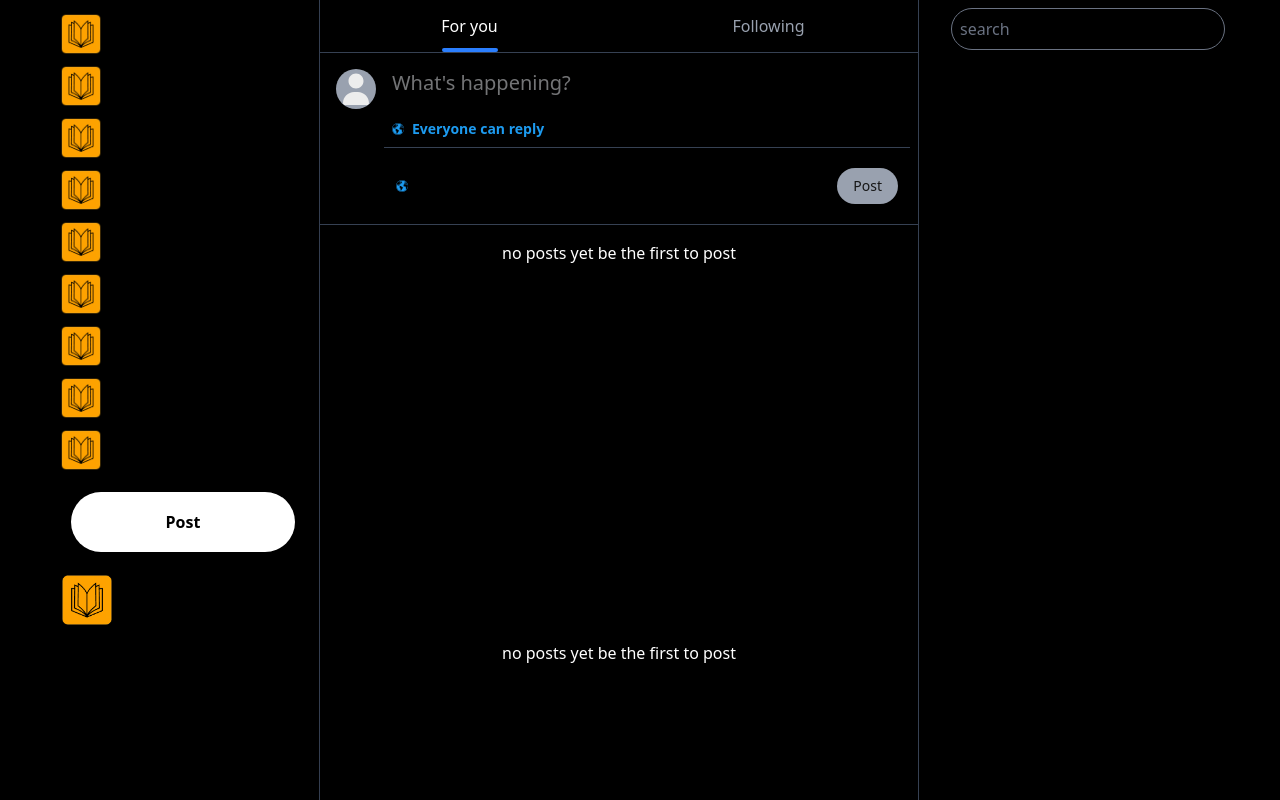
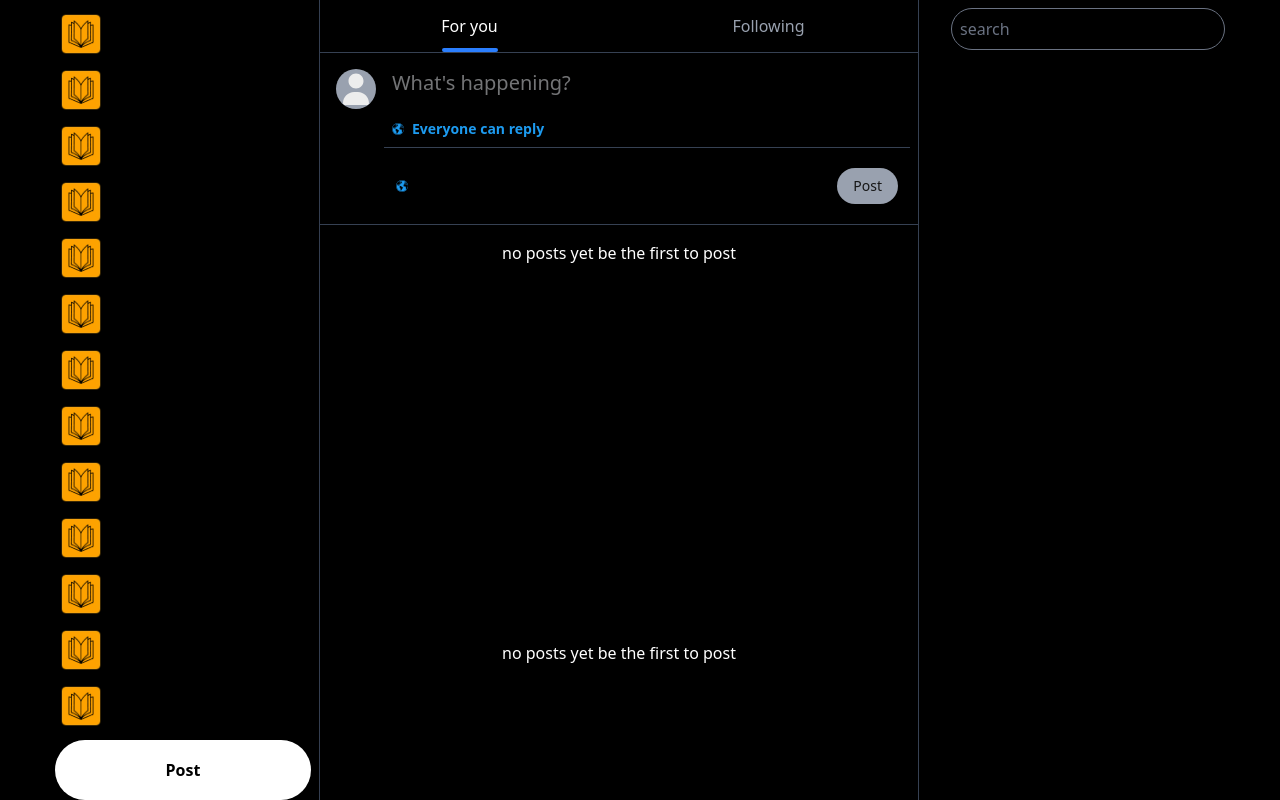
Before and after one commit to redjeacs/social-app, a React (Vite) app in the folder client/: page / in a window 1280 px wide. Shown: the top 800 px of the page. Built offline with nearby package versions, Linux system fonts and the light colour scheme; sample sign-in values are in the browser's storage.

Commit message:
sidebar styling for different displays

```diff
--- a/client/src/components/Sidebar.jsx
+++ b/client/src/components/Sidebar.jsx
@@ -1,9 +1,5 @@
 import logo from "../assets/logo.webp";
-import messagesIcon from "../assets/messages.webp";
 import userIcon from "../assets/user.svg";
-import devProfileIcon from "../assets/devprofiles.jpg";
-import signoutIcon from "../assets/signout.webp";
-import { Link } from "react-router-dom";
 import { useAuth } from "../contexts/AuthContext";
 
 function Sidebar() {
@@ -16,42 +12,65 @@ function Sidebar() {
 
   return (
     <aside className="flex flex-col xl:items-start items-center p-2 overflow-auto fixed w-full bottom-0 h-16 md:top-0 md:h-screen md:w-22 xl:w-68 text-white md:flex-col shadow-lg z-40">
-      <div className="">
+      <div className="flex flex-col flex-1 w-full">
+        <div className="flex flex-col items-center xl:items-start xl:gap-1">
+          <div className="flex-1">
             <img src={logo} alt="Logo" className="w-13 h-13 p-1" />
           </div>
-      <div>
+          <div className="flex-1">
             <img src={logo} alt="Logo" className="w-13 h-13 p-1" />
           </div>
-      <div>
+          <div className="flex-1">
             <img src={logo} alt="Logo" className="w-13 h-13 p-1" />
           </div>
-      <div className="">
+          <div className="flex-1">
             <img src={logo} alt="Logo" className="w-13 h-13 p-1" />
           </div>
-      <div>
+          <div className="flex-1">
             <img src={logo} alt="Logo" className="w-13 h-13 p-1" />
           </div>
-      <div>
+          <div className="flex-1">
             <img src={logo} alt="Logo" className="w-13 h-13 p-1" />
           </div>
-      <div className="">
+          <div className="flex-1">
             <img src={logo} alt="Logo" className="w-13 h-13 p-1" />
           </div>
-      <div>
+          <div className="flex-1">
             <img src={logo} alt="Logo" className="w-13 h-13 p-1" />
           </div>
-      <div>
+          <div className="flex-1">
             <img src={logo} alt="Logo" className="w-13 h-13 p-1" />
           </div>
-
-      <div className="w-full xl:p-4">
+          <div className="flex-1">
+            <img src={logo} alt="Logo" className="w-13 h-13 p-1" />
+          </div>
+          <div className="flex-1">
+            <img src={logo} alt="Logo" className="w-13 h-13 p-1" />
+          </div>
+          <div className="flex-1">
+            <img src={logo} alt="Logo" className="w-13 h-13 p-1" />
+          </div>
+          <div className="flex-1">
+            <img src={logo} alt="Logo" className="w-13 h-13 p-1" />
+          </div>
+        </div>
+        <div className="flex flex-col items-center xl:items-start flex-1 my-2">
           <button className="hidden xl:block rounded-full text-black font-bold bg-white w-full h-15">
             Post
           </button>
-        <img src={logo} alt="Logo" className="w-18 h-18 p-1 xl:hidden" />
+          <img src={logo} alt="Post" className="xl:hidden w-16 h-16 p-1" />
         </div>
-      <div>
-        <img src={logo} alt="Logo" className="w-16 h-16 p-1" />
+        <div className="flex gap-2 m-2 p-2 items-center rounded-full hover:bg-gray-800 cursor-pointer">
+          <img
+            src={user?.profilePicture || userIcon}
+            alt="Logo"
+            className="w-10 h-10 rounded-full bg-gray-500"
+          />
+          <div className="hidden xl:flex xl:flex-col">
+            <span>{user?.name || "Guest"}</span>
+            <span>@{user?.username || "username"}</span>
+          </div>
+        </div>
       </div>
     </aside>
   );
```
Lines whose indentation alone changed are shown as unchanged.
